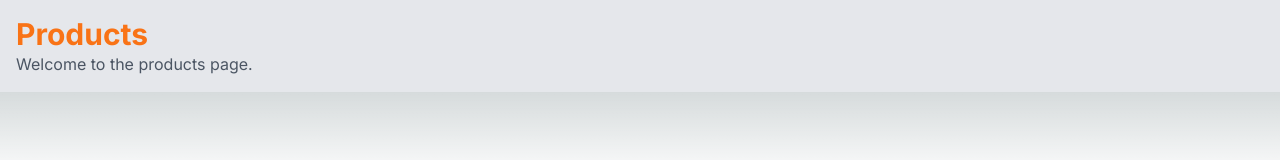
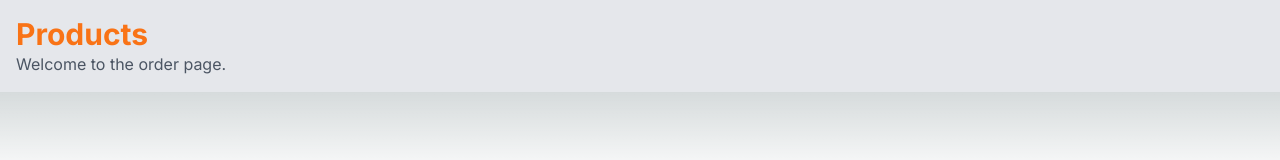
Before and after one commit to Fezaro/SFE4080, a Next.js app in the folder ecommerce-4080/: page /orders in a window 1280 px wide. Shown: the top 160 px of the page. Built offline with nearby package versions, Linux system fonts and the light colour scheme.

Commit message:
Update page.tsx

```diff
--- a/ecommerce-4080/app/orders/page.tsx
+++ b/ecommerce-4080/app/orders/page.tsx
@@ -2,7 +2,7 @@ const OrderPage = () => {
     return (
         <div className="bg-gray-200 p-4">
             <h1 className="text-3xl font-bold text-orange-500">Products</h1>
-            <p className="text-gray-600">Welcome to the products page.</p>
+            <p className="text-gray-600">Welcome to the order page.</p>
         </div>
     );
     }
```
